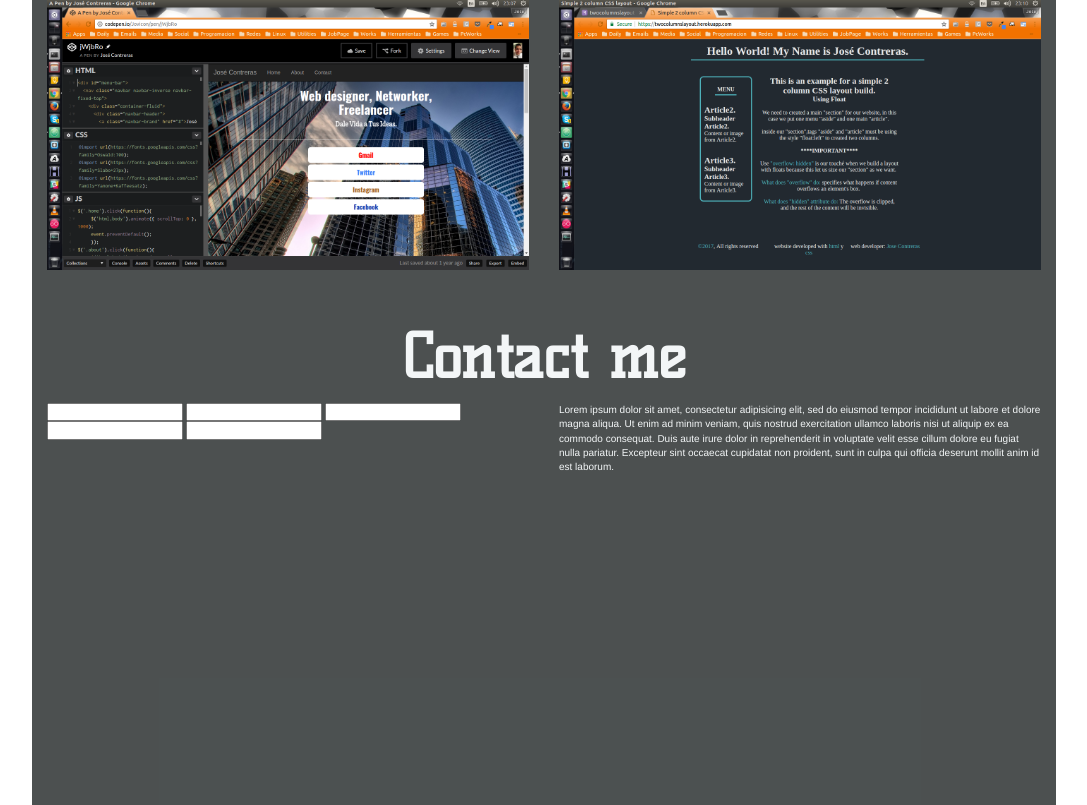
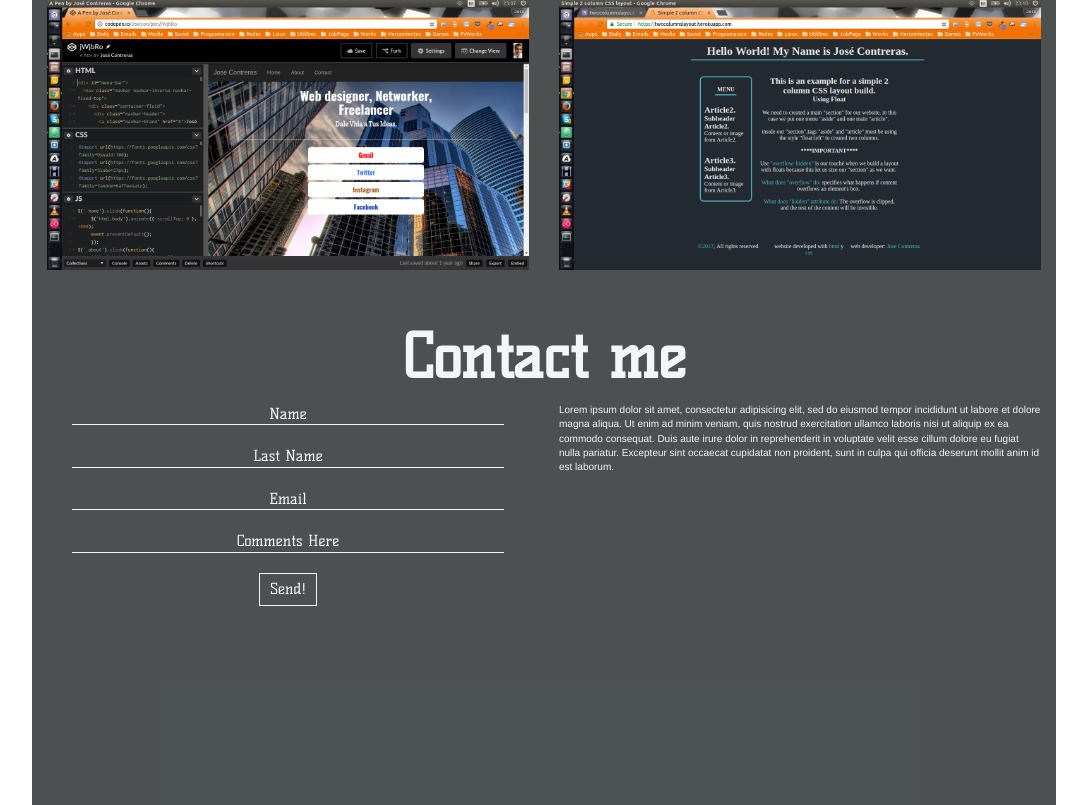
Before and after one commit to jovicon/User_Stories, a PHP site: page / in a window 1280 px wide. Shown: the part 1355-2160 px from the top of the page, without its empty margins (96-1183 px from the left). Run offline with PHP 8.4, Linux system fonts and the light colour scheme.

Commit message:
update v1 19/04/2017

```diff
--- a/css/editing_bootstrap.css
+++ b/css/editing_bootstrap.css
@@ -37,6 +37,10 @@
       color:#f3f6f7;
     }
 
+    .navbar-default .navbar-nav > li {
+      transition: 0.8s ease;
+    }
+
     .navbar-default .navbar-nav > li:hover {
       /* color de fondo los items del menu:estado hover */
       background-color: #f3f6f7;
@@ -55,7 +59,8 @@
 
     .navbar-default .navbar-nav > li > a:focus {
       /* color de los items del menu:estado focus */
-      color:#00afb8;
+      /*color:#00afb8;*/ /* color azul claro */
+      color:#f3f6f7;
     }
     /* editando boton de menu */
       .navbar-default .navbar-toggle:focus,
--- a/css/media_queries.css
+++ b/css/media_queries.css
@@ -9,6 +9,17 @@
   }
 
   /* end 1441 > */
+
+  /* 991px max */
+
+  @media (max-width:991px) {
+    contact-block{
+      margin: 2% 10%;
+      width:80%;
+    }
+  }
+
+  /* end 991px max */
 
   /* tablets > */
   @media (min-width: 768px) {
--- a/css/styles.css
+++ b/css/styles.css
@@ -44,6 +44,8 @@
   position: fixed;
   top:0;
 }
+
+
 
 /* editing menu */
 
@@ -151,6 +153,66 @@
   height: 100vh;
 }
 
+.contact-block {
+  padding:4rem;
+  padding-top: 0;
+}
+
+form > input[type=text],
+form > input[type=email] {
+  width:100%;
+  margin-top:2rem;
+  font-size: 1.5rem;
+  text-align: center;
+  background: transparent;
+  border:none;
+  border-bottom:solid 1px #f3f6f7;
+  outline: 0;
+}
+
+form > input:nth-child(1) {
+  margin-top:0;
+}
+
+form > input[type=submit] {
+  background: transparent;
+  display: block;
+  padding: 0.5rem 1rem;
+  border: none;
+  margin:0 auto;
+  font-size: 1.5rem;
+  margin-top:2rem;
+  color:#f3f6f7;
+  text-align: center;
+  font-family: kellyslab;
+  border:solid 1px  #f3f6f7;
+}
+
+*::-webkit-input-placeholder {
+    /* Google Chrome y Safari */
+    color:#f3f6f7;
+    text-align: center;
+    font-family: kellyslab;
+}
+*:-moz-placeholder {
+    /* Firefox anterior a 19 */
+    color:#f3f6f7;
+    text-align: center;
+    font-family: kellyslab;
+}
+*::-moz-placeholder {
+    /* Firefox 19 y superior */
+    text-align: center;
+    color:#f3f6f7;
+    font-family: kellyslab;
+}
+*:-ms-input-placeholder {
+    /* Internet Explorer 10 y superior */
+    text-align: center;
+    color:#f3f6f7;
+    font-family: kellyslab;
+}
+
 /* footer */
   .footer {
     width:100%;
--- a/home.html
+++ b/home.html
@@ -120,13 +120,18 @@
 
             <p class="primary-text top-margin">Contact me</p>
 
-            <div class="col-xs-12 col-md-6">
-              <form class="" action="index.html" method="post">
-                <input type="text" name="" value="">
-                <input type="text" name="" value="">
-                <input type="text" name="" value="">
-                <input type="text" name="" value="">
-                <input type="text" name="" value="">
+            <div class="col-xs-12 col-md-6 contact-block">
+              <form class="" method="post">
+                <input type="text" name="nombre" value="" placeholder="Name">
+                <br>
+                <input type="text" name="apellido" value="" placeholder="Last Name">
+                <br>
+                <input type="email" name="email" value="" placeholder="Email">
+                <br>
+                <input type="text" name="comment" value="" placeholder="Comments Here">
+                <br>
+                <input type="submit" name="" value="Send!">
+
               </form>
             </div>
 
```
